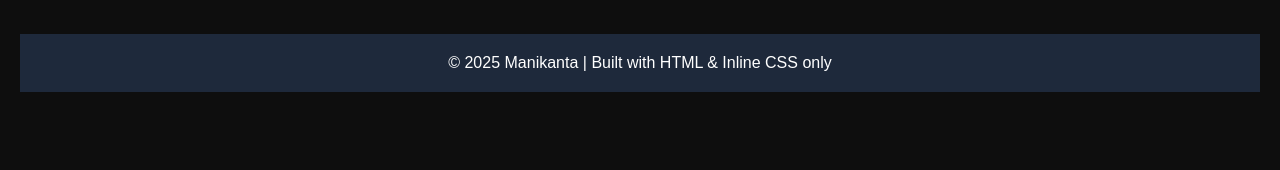
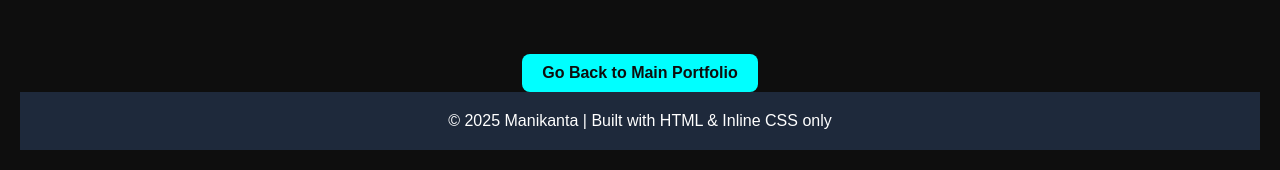
Before and after one commit to monkey9-Cyber-cat-Spidy/demo-portfolio-by-mani, a plain HTML site: page another-page.html in a window 1280 px wide. Shown: the part 1899-2069 px from the top of the page. Before the commit the page ends 2011 px from the top, so only its background shows below. Drawn offline with Linux system fonts and the light colour scheme.

Commit message:
Update another-page.html

```diff
--- a/another-page.html
+++ b/another-page.html
@@ -180,7 +180,19 @@
         <p><i class="fab fa-github"></i> <a href="https://github.com/monkey9-Cyber-cat-Spidy" target="_blank">GitHub</a></p>
         <p><i class="fas fa-envelope"></i> <a href="mailto:mk1343093@gmail.com">mk1343093@gmail.com</a></p>
       </section>
-
+<div style="text-align: center; margin-top: 20px;">
+  <a href="https://demo-portfolio-by-mani.vercel.app/" style="
+    display: inline-block;
+    background-color: #00ffff;
+    color: #0e0e0e;
+    padding: 10px 20px;
+    border-radius: 8px;
+    text-decoration: none;
+    font-weight: bold;
+    transition: background-color 0.3s ease;">
+    Go Back to Main Portfolio
+  </a>
+</div>
       <footer>
         <p>© 2025 Manikanta | Built with HTML & Inline CSS only</p>
       </footer>
```
